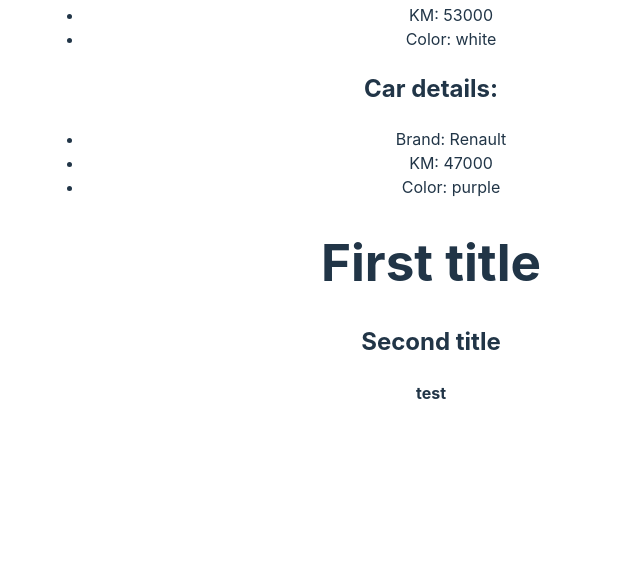
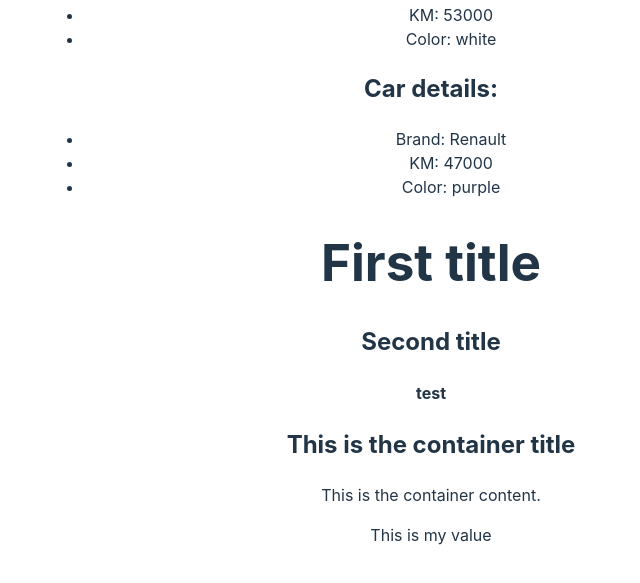
Before and after one commit to Lucas31394/React-Udemy, a React (Vite) app in the folder 3_advancingInReact/: page / in a window 1280 px wide. Shown: the part 2717-3300 px from the top of the page, without its empty margins (209-849 px from the left). Built offline with nearby package versions, Linux system fonts and the light colour scheme.

Commit message:
children prop

```diff
--- a/3_advancingInReact/src/App.jsx
+++ b/3_advancingInReact/src/App.jsx
@@ -10,6 +10,7 @@ import ConditionalRenderer from './components/ConditionalRenderer'
 import ShowUsername from './components/ShowUsername'
 import CarDetails from './components/CarDetails'
 import Fragment from './components/Fragment'
+import Container from './components/Container'
 
 function App() {
   const [username] = useState("Lucas")
@@ -47,6 +48,10 @@ function App() {
         ))}
         {/*fragment*/}
         <Fragment propFragment="test"/>
+        {/*chieldren*/}
+        <Container myValue="This is my value">
+          <p>This is the container content.</p>
+        </Container>
       </div>
     </>
   )
--- /dev/null
+++ b/3_advancingInReact/src/components/Container.jsx
@@ -0,0 +1,13 @@
+import React from 'react'
+
+const Container = ({children, myValue}) => {
+  return (
+    <div>
+        <h2>This is the container title</h2>
+        {children}
+        <p>{myValue}</p>
+    </div>
+  )
+}
+
+export default Container
```
